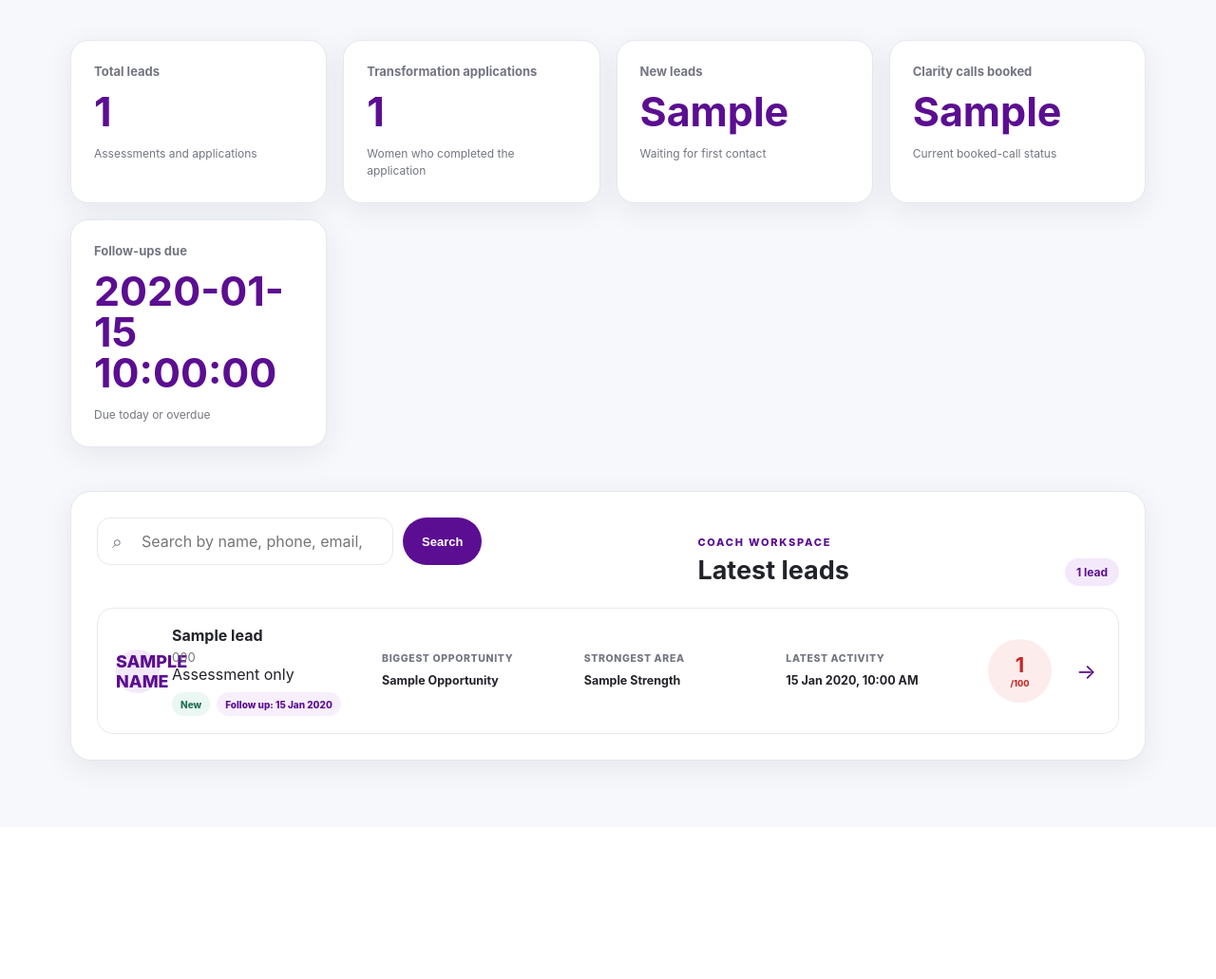
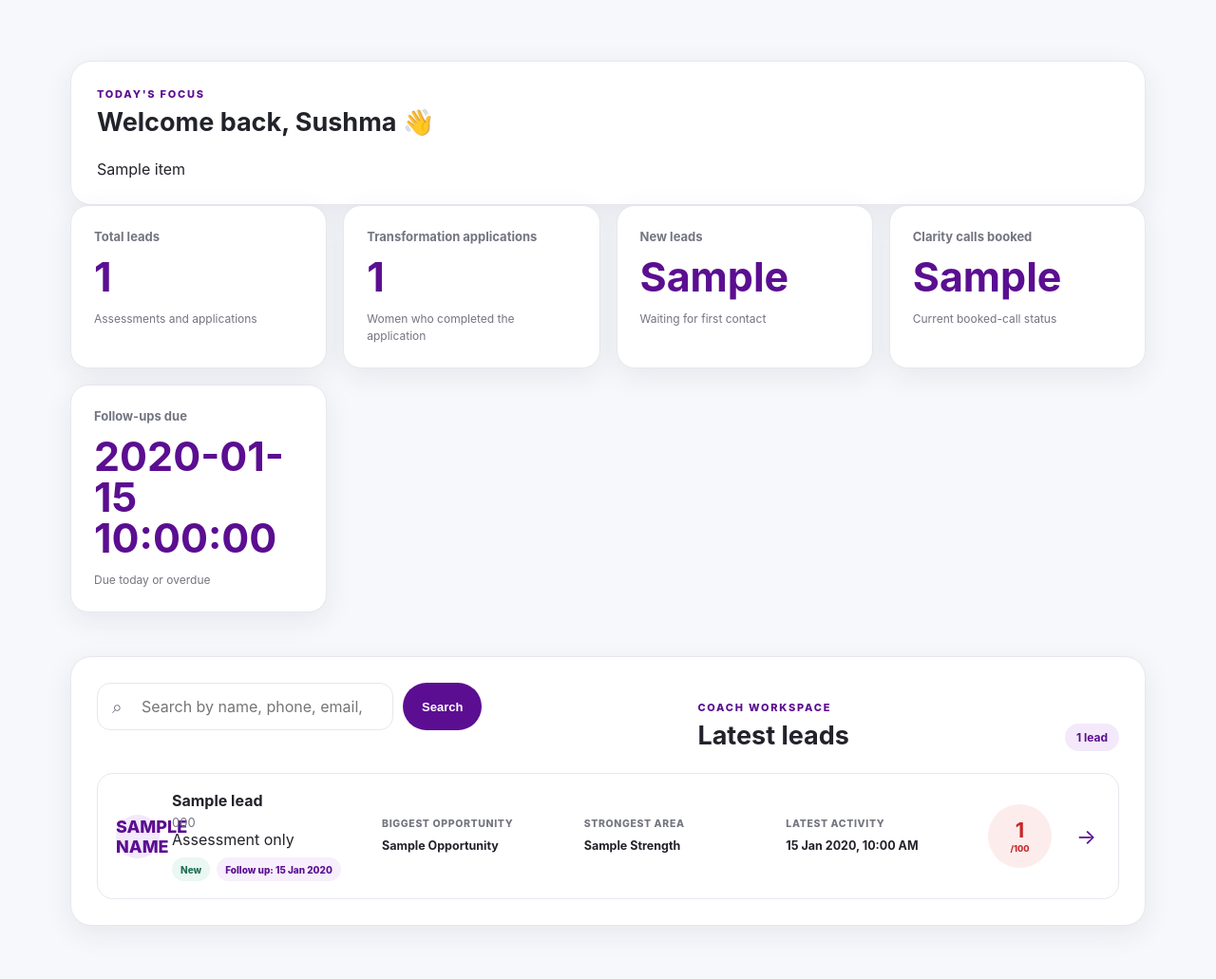
Before and after one commit to ramsparames/eatwelllivewell, a FastAPI app: template templates/dashboard.html in a window 1280 px wide. Shown: the part 133-1164 px from the top of the page at 95% size. Before the commit the page ends 952 px from the top, so only its background shows below. Run offline with FastAPI, Linux system fonts and the light colour scheme; the template is opened without the code that fills it: most values are stand-ins (such as "Sample title", 1, 10 or a date in 2020); parts of the project's set-up code (start-up, migrations or seed data) failed here and were passed over.

Commit message:
Enhance dashboard with today's focus section
Added a dashboard panel with today's focus and user greeting.

```diff
--- a/templates/dashboard.html
+++ b/templates/dashboard.html
@@ -39,7 +39,49 @@
         | selectattr("has_application", "equalto", true)
         | list
     %}
+    <section class="dashboard-panel">
 
+    <div class="panel-heading">
+
+        <div>
+
+            <p class="eyebrow">
+                Today's Focus
+            </p>
+
+            <h2>
+                Welcome back, Sushma 👋
+            </h2>
+
+        </div>
+
+    </div>
+
+    {% if today_focus %}
+
+    <div class="focus-list">
+
+        {% for item in today_focus %}
+
+        <div class="focus-item">
+
+            {{ item }}
+
+        </div>
+
+        {% endfor %}
+
+    </div>
+
+    {% else %}
+
+    <p>
+        🎉 You're all caught up for today.
+    </p>
+
+    {% endif %}
+
+    </section>
     <section class="summary-grid">
 
     <article class="summary-card">
```
